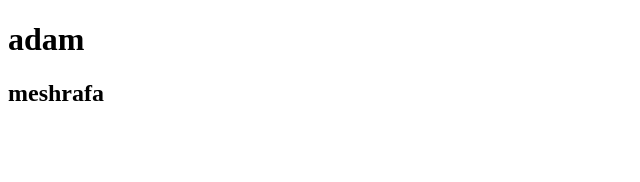
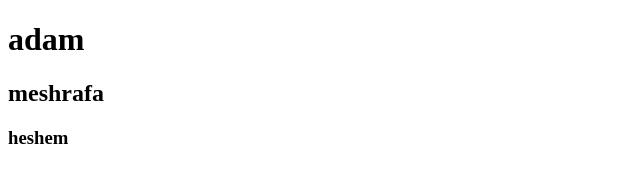
Before and after one commit to MeshrafaAzzam/testing, a plain HTML site: page index.html in a window 1280 px wide. Shown: the full height of the page, 0-640 px from the left. Drawn offline with Linux system fonts and the light colour scheme.

Commit message:
second commit

```diff
--- a/index.html
+++ b/index.html
@@ -9,5 +9,6 @@
 <body>
     <h1>adam</h1>
     <h2>meshrafa</h2>
+    <h3>heshem</h3>
 </body>
 </html>
```
